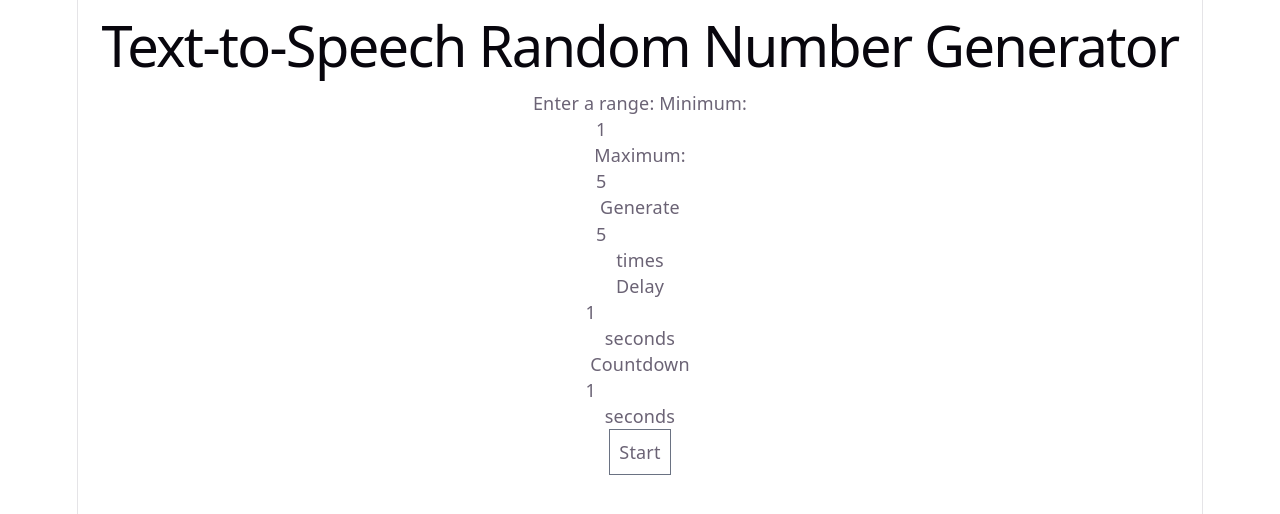
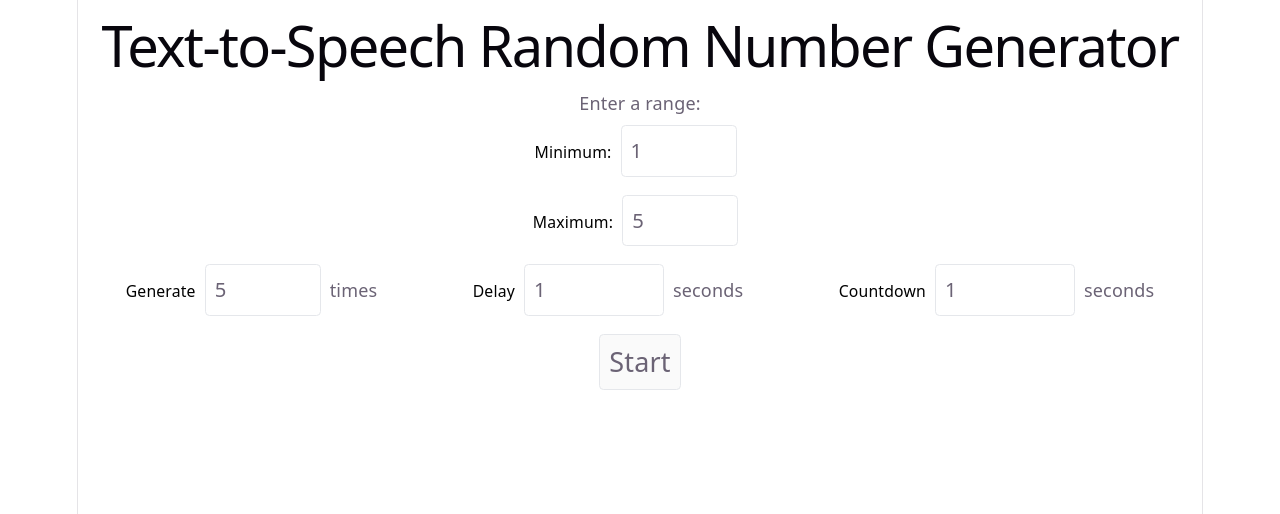
Before and after one commit to vanesarobledo/rng-tts-app, a React (Vite) app: page / in a window 1280 px wide. Shown: the top 514 px of the page. Built offline with nearby package versions, Linux system fonts and the light colour scheme.

Commit message:
add styles

```diff
--- a/src/App.tsx
+++ b/src/App.tsx
@@ -1,5 +1,5 @@
-import { useState, createRef } from 'react'
-import { generateList } from './utils/rng.ts'
+import {useState, createRef} from 'react'
+import {generateList} from './utils/rng.ts'
 import InputNumber from "./components/InputNumber.tsx"
 
 function App() {
@@ -47,32 +47,29 @@ function App() {
             <main>
                 <section id="range">
                     Enter a range:
-                    Minimum: <InputNumber name="minimumNumber" defaultValue={1} min={1} max={99} step={1}
-                                          ref={minimumNumberField}/>
-                    Maximum: <InputNumber name="maximumNumber" defaultValue={5} min={2} max={99} step={1}
-                                          ref={maximumNumberField}/>
+                    <InputNumber name="minimumNumber" label="Minimum:" defaultValue={1} min={1} max={99} step={1}
+                                          unit="" ref={minimumNumberField}/>
+                    <InputNumber name="maximumNumber" label="Maximum:" defaultValue={5} min={2} max={99} step={1}
+                                          unit="" ref={maximumNumberField}/>
                 </section>
                 <section id="generate">
-                    Generate
-                    <InputNumber name="numTimes" defaultValue={5} min={1} max={99} step={1}
-                                 ref={numTimesField}/> times
+                    <InputNumber name="numTimes" label="Generate" defaultValue={5} min={1} max={99} step={1}
+                                 unit="times" ref={numTimesField}/>
                 </section>
                 <section id="delay">
-                    Delay
-                    <InputNumber name="delaySeconds" defaultValue={1.00} min={0.25} max={5.0} step={0.25}
-                                 ref={delaySecondsField}/> seconds
+                    <InputNumber name="delaySeconds" label="Delay" defaultValue={1.00} min={0.25} max={5.0} step={0.25}
+                                 unit="seconds" ref={delaySecondsField}/>
                 </section>
                 <section id="countdown">
-                    Countdown
-                    <InputNumber name="countdownSeconds" defaultValue={1.00} min={0.0} max={5.0} step={0.25}
-                                 ref={countdownSecondsField}/> seconds
+                    <InputNumber name="countdownSeconds" label="Countdown" defaultValue={1.00} min={0.0} max={5.0} step={0.25}
+                                 unit="seconds" ref={countdownSecondsField}/>
                 </section>
                 <section id="startButton">
-                    <button className="border border-gray-500 p-2">Start</button>
-                    <p><span className="error">{ errors }</span></p>
+                    <button className="p-2 m-2 border border-gray-200 bg-neutral-50 rounded text-2xl hover:bg-neutral-500 hover:text-white">Start</button>
+                    <p><span className="error">{errors}</span></p>
                 </section>
                 <section id="numDisplay">
-                    { numbers }
+                    {numbers}
                 </section>
             </main>
         </form>
--- a/src/components/InputNumber.tsx
+++ b/src/components/InputNumber.tsx
@@ -1,16 +1,21 @@
 import type {RefObject} from "react";
 
-export default function InputNumber({name, defaultValue, min, max, step, ref} : {
+export default function InputNumber({name, label, unit, defaultValue, min, max, step, ref}: {
     name: string,
+    label: string,
+    unit: string,
     defaultValue: number,
     min: number,
     max: number,
     step: number,
     ref: RefObject<HTMLInputElement | null>,
-} ) {
+}) {
     return (
-        <div>
-            <input type="number" name={name} defaultValue={defaultValue} min={min} max={max} step={step} ref={ref} />
+        <div className="max-w-xs mx-auto">
+            <label htmlFor={name} className="text-sm text-black">{label}</label>
+            <input type="number" name={name} defaultValue={defaultValue} min={min} max={max} step={step} ref={ref}
+                className="p-2 m-2 border border-gray-200 rounded text-lg" />
+            { unit }
         </div>
     )
 }
--- a/src/index.css
+++ b/src/index.css
@@ -113,7 +113,35 @@ code {
 }
 
 
-#main {
+main {
   display: grid;
-  /*grid-display-areas*/
+  grid-template-areas:
+    'range range range'
+    'generate delay countdown'
+    'startButton startButton startButton'
+    'numDisplay numDisplay numDisplay';
 }
+
+#range {
+  grid-area: range;
+}
+
+#generate {
+  grid-area: generate;
+}
+
+#delay {
+  grid-area: delay;
+}
+
+#countdown {
+  grid-area: countdown;
+}
+
+#startButton {
+  grid-area: startButton;
+}
+
+#numDisplay {
+  grid-area: numDisplay;
+}
```
